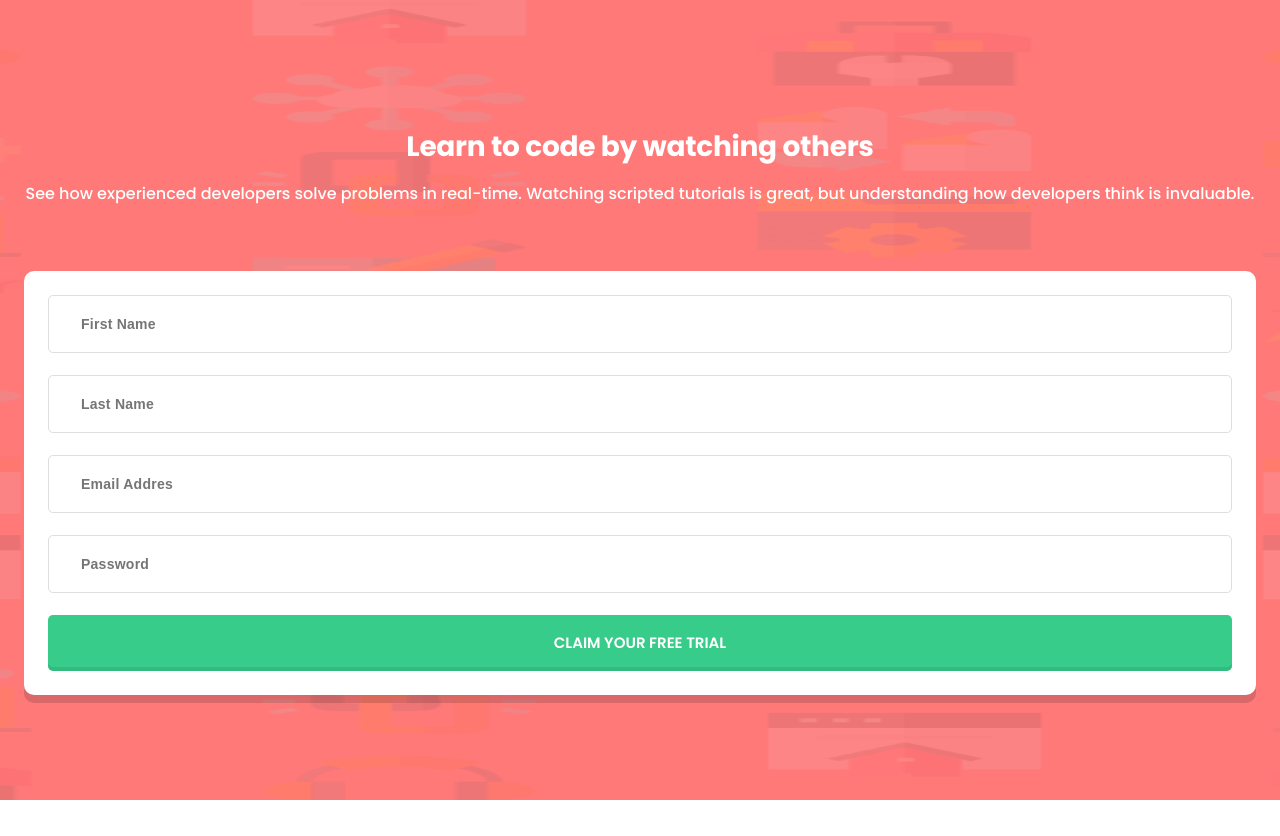
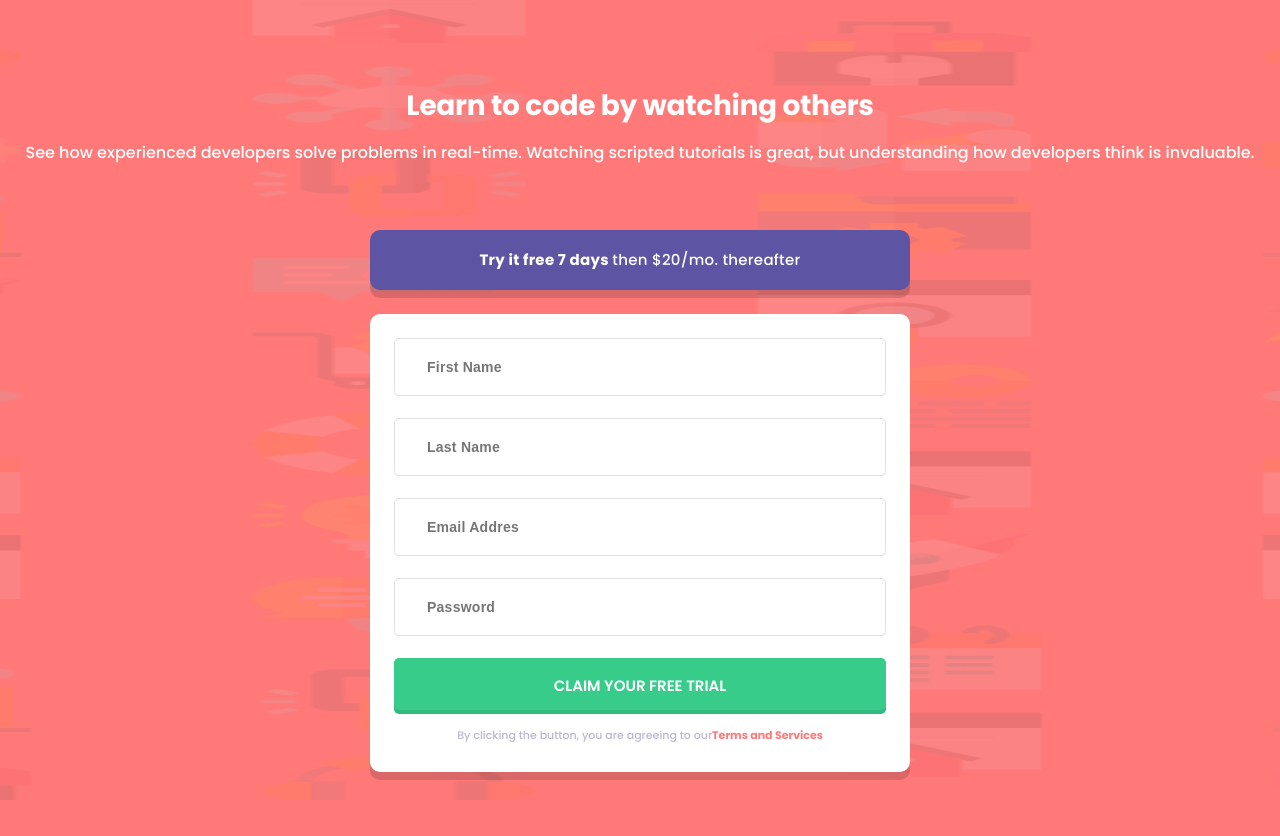
Before and after one commit to gigakhrz/Into-romponent-with-sign-up-form, a React (Vite) app: page / in a window 1280 px wide. Before the commit the page ends 800 px from the top, so only its background shows below. Built offline with nearby package versions, Linux system fonts and the light colour scheme.

Commit message:
add buyit component and agree p tag

```diff
--- a/src/Components/Form.tsx
+++ b/src/Components/Form.tsx
@@ -19,6 +19,12 @@ const Form = (): JSX.Element => {
   };
 
   return (
+    <Container>
+      <BuyIt>
+        <p>
+          Try it free 7 days <span>then $20/mo. thereafter </span>
+        </p>
+      </BuyIt>
       <FormContainer error={errors}>
         <form onSubmit={handleSubmit(onSubmit)}>
           <label>
@@ -67,11 +73,25 @@ const Form = (): JSX.Element => {
 
           <button type="submit">CLAIM YOUR FREE TRIAL</button>
         </form>
+
+        <p className="agree">
+          By clicking the button, you are agreeing to our
+          <span>Terms and Services</span>
+        </p>
       </FormContainer>
+    </Container>
   );
 };
 
 export default Form;
+
+const Container = styled.div`
+  width: 100%;
+  display: flex;
+  flex-direction: column;
+  gap: 24px;
+  max-width: 540px;
+`;
 
 const FormContainer = styled.div<{ error: any }>`
   width: 100%;
@@ -182,4 +202,55 @@ const FormContainer = styled.div<{ error: any }>`
     font-weight: 600;
     line-height: 26px;
   }
+
+  .agree {
+    font-size: 11px;
+    font-weight: 500;
+    line-height: 21px;
+    letter-spacing: 0px;
+    text-align: center;
+    color: #bab7d4;
+    font-style: normal;
+    width: 249px;
+    @media (min-width: 1024px) {
+      line-height: 26px;
+      width: 100%;
+    }
+
+    span {
+      font-size: 11px;
+      font-weight: 700;
+      line-height: 21px;
+      letter-spacing: 0px;
+      text-align: center;
+      color: #ff7979;
+    }
+  }
 `;
+
+const BuyIt = styled.div`
+  width: 100%;
+  padding: 18px 67px;
+  background-color: #5e54a4;
+  border-radius: 10px;
+  box-shadow: 0px 8px 0px rgba(0, 0, 0, 0.14688);
+  @media (min-width: 1024px) {
+    width: 540px;
+    padding: 17px 0;
+  }
+  p {
+    font-size: 15px;
+    font-weight: 700;
+    line-height: 26px;
+    letter-spacing: 0.27px;
+    text-align: center;
+    color: #ffffff;
+
+    span {
+      font-size: 15px;
+      font-weight: 400;
+      line-height: 26px;
+      letter-spacing: 0.27px;
+    }
+  }
+`;
```
Lines whose indentation alone changed are shown as unchanged.
